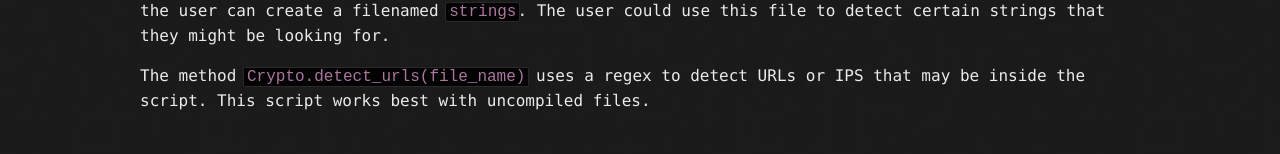
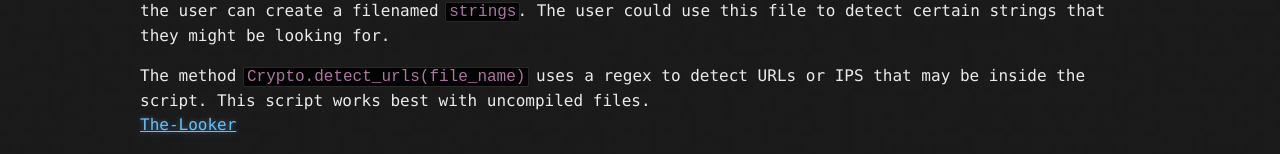
Before and after one commit to Michael-Meade/MinerFind, a Jekyll site: the page built from Projects/The-Looker.md, in a window 1280 px wide. Shown: the part 1433-1587 px from the top of the page. Built offline with Jekyll 4.4.1, drawn with Linux system fonts in a browser that asks for light colours; our own code applies the rules of GitHub Pages for plain Markdown files; the repository's description, which GitHub fills in, is left out; before the commit the page ends 1566 px from its top, so only the background shows below that.

Commit message:
Update The-Looker.md

````diff
--- a/Projects/The-Looker.md
+++ b/Projects/The-Looker.md
@@ -41,3 +41,4 @@ It currently has the following funcitonaly:
 
 
   The method ```Crypto.detect_urls(file_name)``` uses a regex to detect URLs or IPS that may be inside the script. This script works best with uncompiled files.
+<br> [The-Looker](https://github.com/Michael-Meade/Ruby_RE)
````
